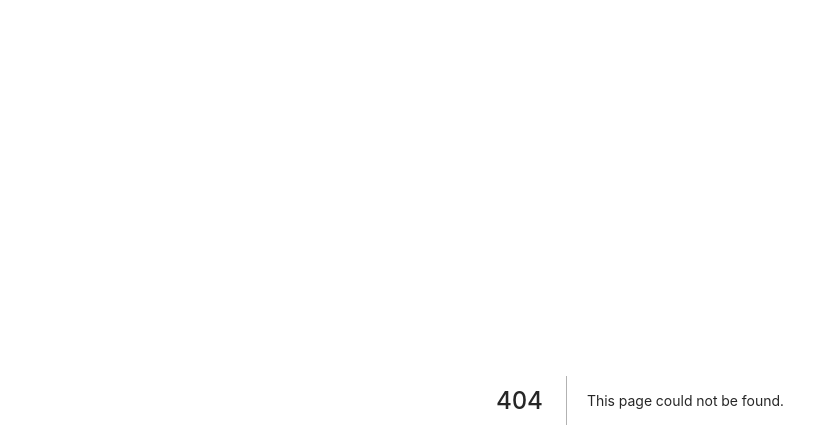
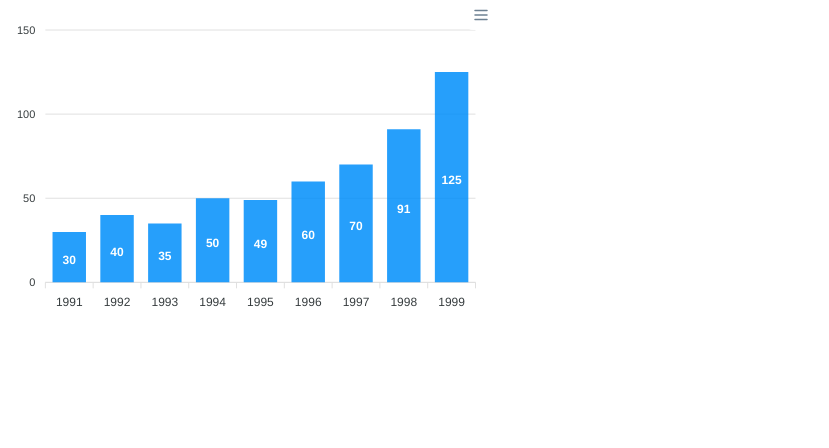
Before and after one commit to hyoni0817/NextJs-UI-Practice, a Next.js app: page /weeklyChart in a window 1280 px wide. Before the commit this address had no page. Shown: the top 448 px of the page, without its empty margins (0-829 px from the left). Built offline with nearby package versions, Linux system fonts and the light colour scheme.

Commit message:
Feat: 테스트용으로 apex차트 그래프를 추가한 주간 차트 페이지 구현

```diff
--- /dev/null
+++ b/src/pages/weeklyChart.tsx
@@ -0,0 +1,27 @@
+import React from 'react';
+import dynamic from 'next/dynamic';
+
+const ReactApexChart = dynamic(() => import('react-apexcharts'), { ssr: false });
+
+const WeeklyChart = () => {
+  const data = {
+    options: {
+      chart: {
+        id: 'apexchart-example',
+      },
+      xaxis: {
+        categories: [1991, 1992, 1993, 1994, 1995, 1996, 1997, 1998, 1999],
+      },
+    },
+    series: [
+      {
+        name: 'series-1',
+        data: [30, 40, 35, 50, 49, 60, 70, 91, 125],
+      },
+    ],
+  };
+
+  return <ReactApexChart options={data.options} series={data.series} type="bar" width={500} height={320} />;
+};
+
+export default WeeklyChart;
```
